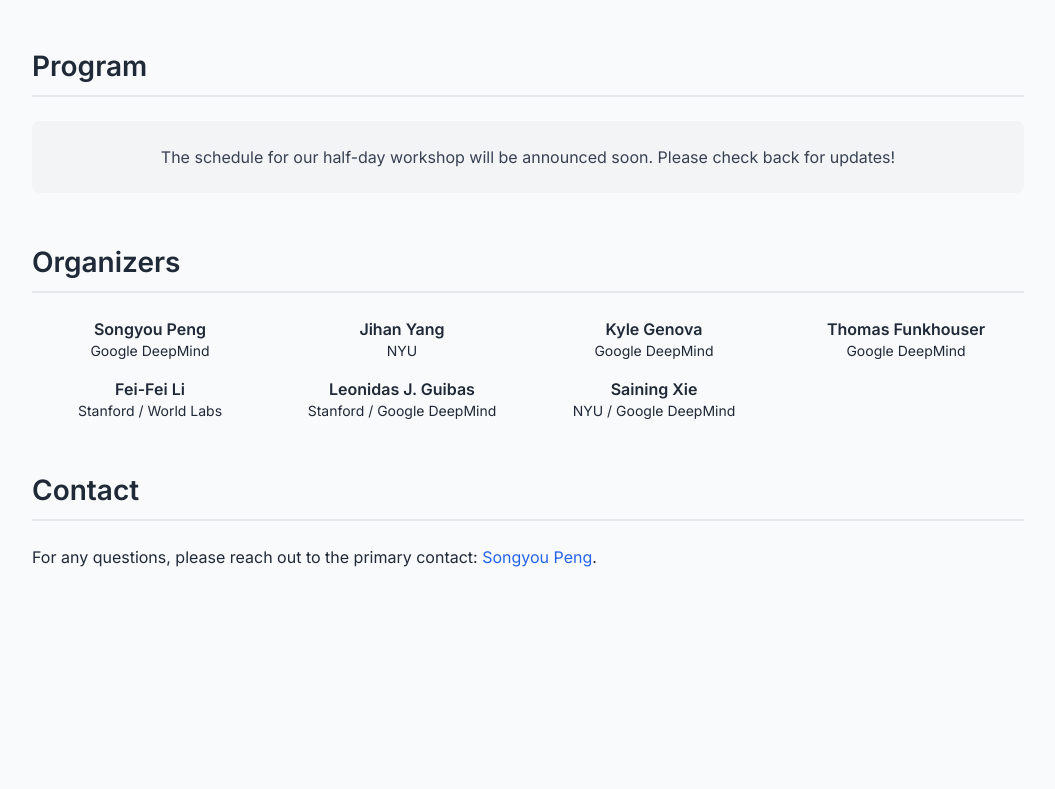
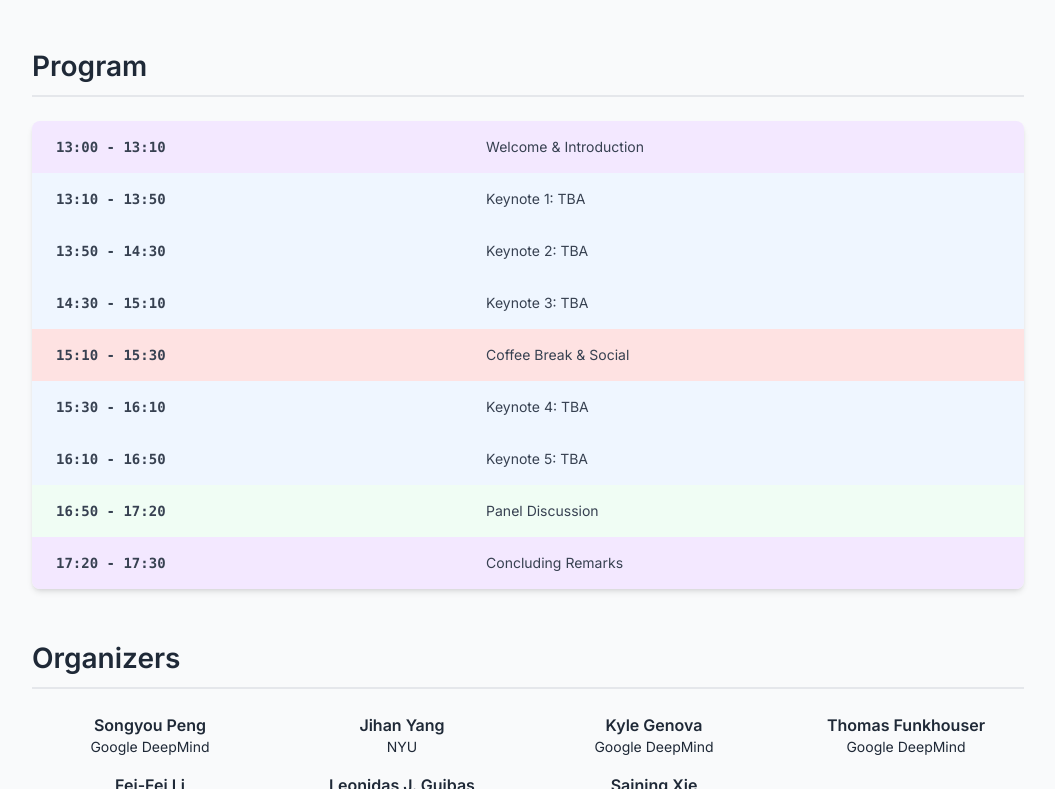
Before and after one commit to musi-workshop/musi-workshop.github.io, a plain HTML site: page index.html in a window 1280 px wide. Shown: the part 767-1556 px from the top of the page, without its empty margins (112-1167 px from the left). Before the commit the page ends 1432 px from the top, so only its background shows below. Drawn offline with nearby package versions, Linux system fonts and the light colour scheme.

Commit message:
add tentative program

```diff
--- a/index.html
+++ b/index.html
@@ -70,8 +70,48 @@
 
         <section id="schedule" class="mb-12">
             <h2 class="section-title">Program</h2>
-            <div class="bg-gray-100 p-6 rounded-lg text-center">
-                <p class="text-gray-700">The schedule for our half-day workshop will be announced soon. Please check back for updates!</p>
+            <div class="overflow-x-auto rounded-lg shadow-md">
+                <table class="w-full text-left text-gray-700">
+                    <tbody class="text-sm">
+                        <tr class="bg-purple-100">
+                            <td class="px-6 py-4 font-mono whitespace-nowrap"><b>13:00 - 13:10</b></td>
+                            <td class="px-6 py-4">Welcome & Introduction</td>
+                        </tr>
+                        <tr class="bg-blue-50">
+                            <td class="px-6 py-4 font-mono whitespace-nowrap"><b>13:10 - 13:50</b></td>
+                            <!-- <td class="px-6 py-4">Keynote 1: <span class="font-bold">Jeannette Bohg</span> (Stanford) &mdash; <span class="text-blue-700 font-medium">Challenges and Opportunities of Mobile Manipulation</span></td> -->
+                             <td class="px-6 py-4">Keynote 1: TBA</span></td>
+                        </tr>
+                        <tr class="bg-blue-50">
+                            <td class="px-6 py-4 font-mono whitespace-nowrap"><b>13:50 - 14:30</b></td>
+                            <td class="px-6 py-4">Keynote 2: TBA</span></td>
+                        </tr>
+                        <tr class="bg-blue-50">
+                            <td class="px-6 py-4 font-mono whitespace-nowrap"><b>14:30 - 15:10</b></td>
+                            <td class="px-6 py-4">Keynote 3: TBA</span></td>
+                        </tr>
+                        <tr class="bg-red-100">
+                            <td class="px-6 py-4 font-mono whitespace-nowrap"><b>15:10 - 15:30</b></td>
+                            <td class="px-6 py-4">Coffee Break & Social</td>
+                        </tr>
+                        <tr class="bg-blue-50">
+                            <td class="px-6 py-4 font-mono whitespace-nowrap"><b>15:30 - 16:10</b></td>
+                            <td class="px-6 py-4">Keynote 4: TBA</span></td>
+                        </tr>
+                        <tr class="bg-blue-50">
+                            <td class="px-6 py-4 font-mono whitespace-nowrap"><b>16:10 - 16:50</b></td>
+                            <td class="px-6 py-4">Keynote 5: TBA</span></td>
+                        </tr>
+                        <tr class="bg-green-50">
+                            <td class="px-6 py-4 font-mono whitespace-nowrap"><b>16:50 - 17:20</b></td>
+                            <td class="px-6 py-4">Panel Discussion</span></td>
+                        </tr>
+                        <tr class="bg-purple-100">
+                            <td class="px-6 py-4 font-mono whitespace-nowrap"><b>17:20 - 17:30</b></td>
+                            <td class="px-6 py-4">Concluding Remarks</td>
+                        </tr>
+                    </tbody>
+                </table>
             </div>
         </section>
 
```
